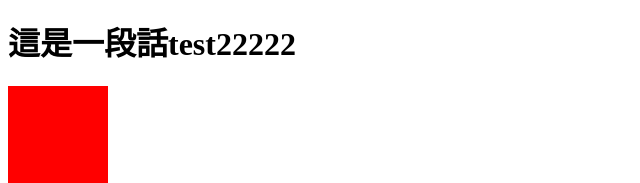
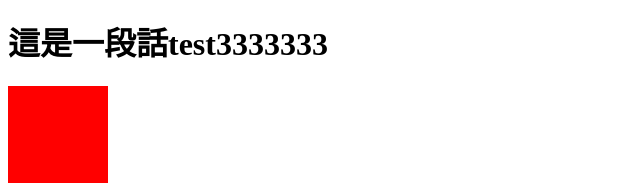
Before and after one commit to judytung/glasses-Official-website, a plain HTML site: page index.html in a window 1280 px wide. Shown: the part 211-394 px from the top of the page, 0-640 px from the left. Drawn offline with Linux system fonts and the light colour scheme.

Commit message:
Update 2021-07-24T09:49:12.996Z

```diff
--- a/index.html
+++ b/index.html
@@ -16,7 +16,7 @@
 
 
 <h1>
-  這是一段話test22222
+  這是一段話test3333333
 </h1>
 
 <div class="box"></div>
```
